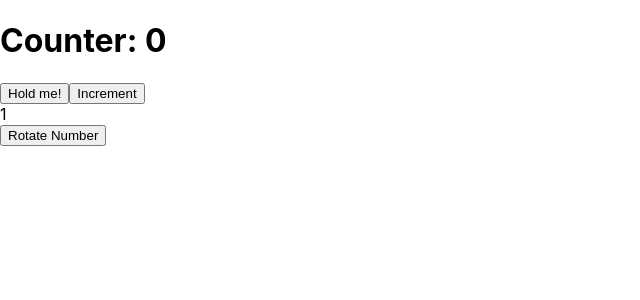
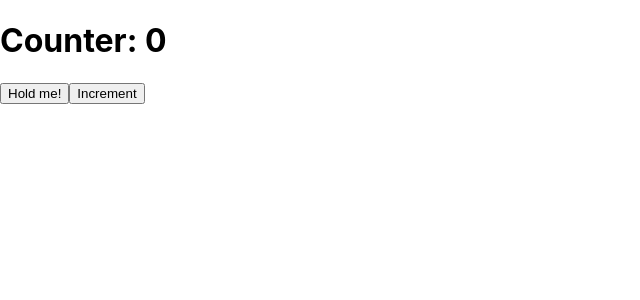
Before and after one commit to David-Kohn64/BUSIM_Dev_TestApp, a React (Create React App) app in the folder client/: page / in a window 1280 px wide. Shown: the top 300 px of the page, without its empty margins (0-640 px from the left). Built offline with nearby package versions, Linux system fonts and the light colour scheme; no server answers.

Commit message:
Revert "added button to imcrement counter"
This reverts commit 71b7e45b6c3de72d4ff7c57d98bfc82de2ebe06f.

```diff
--- a/client/src/App.js
+++ b/client/src/App.js
@@ -19,8 +19,6 @@ function App() {
     <h1>Counter: {counter}</h1>
     <button onMouseDown={() => wsRef.current.send('start')} onMouseUp={() => wsRef.current.send('stop')}>Hold me!</button>
     <button onClick={() => wsRef.current.send('up') || setCounter(c => c + 1)}>Increment</button>
-    <div id="display">{numbers[displayIndex]}</div>
-    <button onClick={() => setDisplayIndex((prev) => (prev + 1) % numbers.length)}>Rotate Number</button>
   </div>
   )
 }
```
